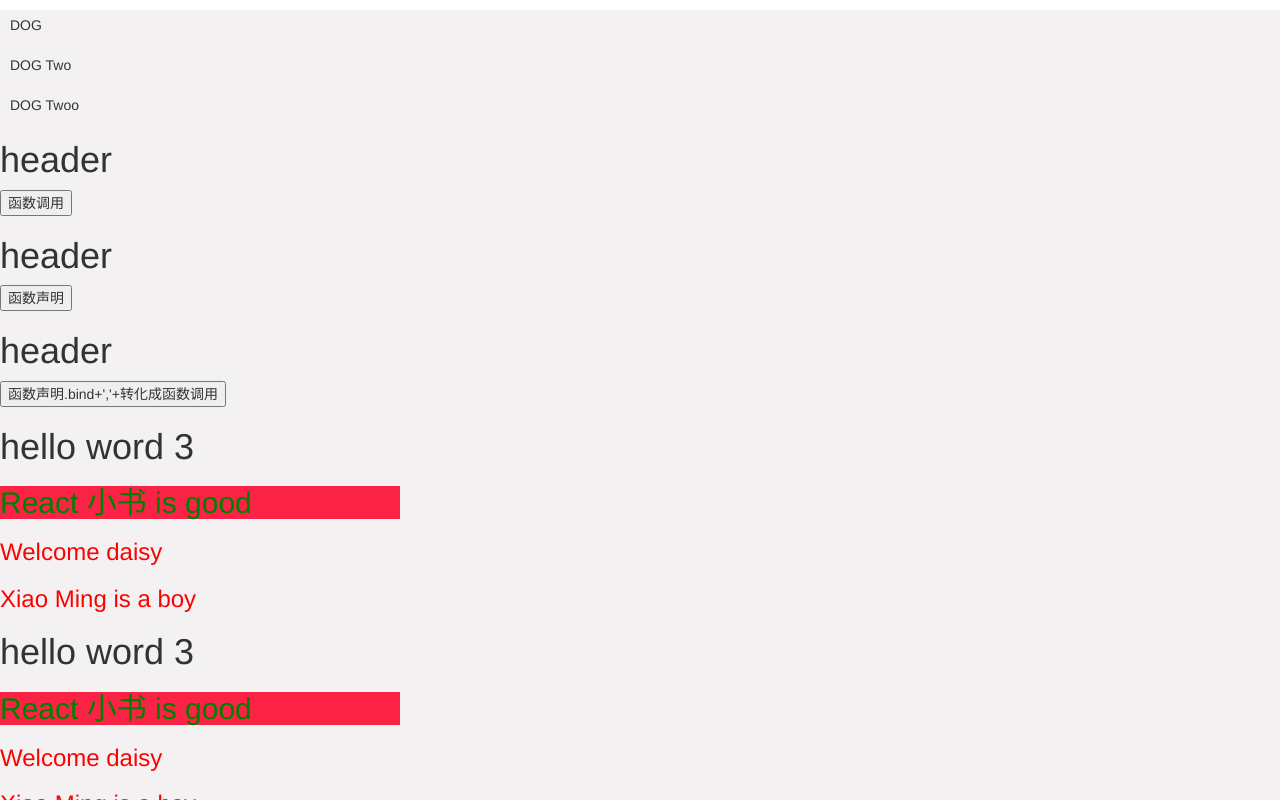
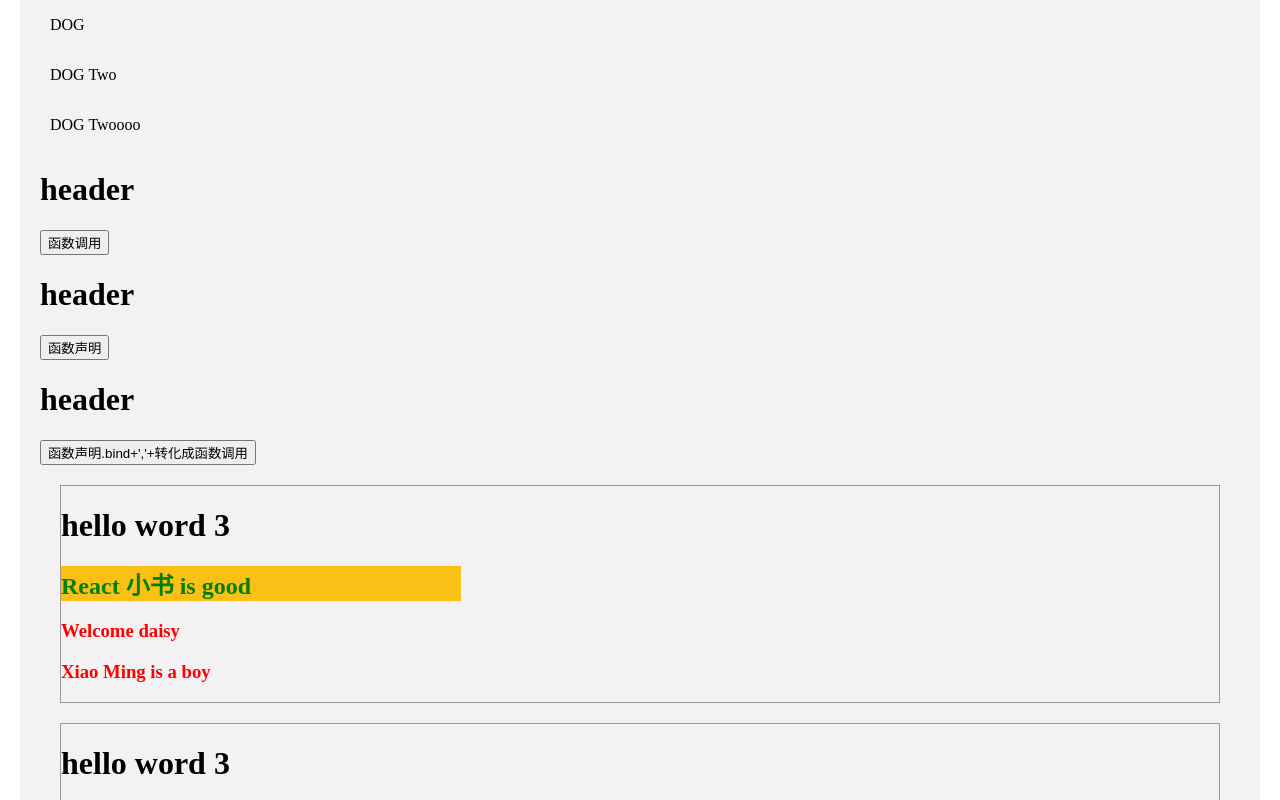
Before and after one commit to daisyXLCUI/ReactApp, a React app: page / in a window 1280 px wide. Shown: the top 800 px of the page. Built offline with nearby package versions, Linux system fonts and the light colour scheme.

Commit message:
update code

```diff
--- a/index.html
+++ b/index.html
@@ -3,10 +3,10 @@
 <head>
   <meta charset="UTF-8">
   <title>ReactJS</title>
-  <link rel="stylesheet" href="https://maxcdn.bootstrapcdn.com/bootstrap/3.3.6/css/bootstrap.min.css">
+  <link rel="stylesheet" href="src/style/index.css">
 </head>
 <body>
-  <div id="app" style="background:#f3f1f1"></div>
+  <div id="app" style="background:#f3f1f1;margin: 0px 20px;padding: 0 20px;overflow: hidden;"></div>
   <script src="bundle.js"></script>
 </body>
 </html>
--- a/package.json
+++ b/package.json
@@ -4,7 +4,7 @@
   "description": "react develepment by daisy",
   "main": "index.html",
   "scripts": {
-    "start": "webpack-dev-server --hot",
+    "start": "webpack-dev-server --inline",
     "build": "webpack"
   },
   "repository": {
--- a/src/app.jsx
+++ b/src/app.jsx
@@ -1,25 +1,24 @@
 import React, { Component } from 'react';
 import ReactDOM from 'react-dom';
-import './index.css';
 
 class Title extends Component {
 	renderSex(goodWord, badWord){
-		const word = true
+		const word = true;
 		return word ? goodWord : badWord
 	}
 
 	render(){
 	  const word = 'hello word';
-	  var daisyApp = 'header';
+	  const daisyApp = 'header';
 	  let isGood = true;
-	  var headerStyle = {
+	  let headerStyle = {
 		  'color' : 'green',
 	  	  'width': '400px',
 	  	  'height': 'auto',
-	  	  'background': '#fa2345'
+	  	  'background': '#fac016'
 	  };
 	  return(
-	      <div>
+	      <div className='titleStyle'>
 	        <h1>{word} {1+2}</h1>
 	        <h2 style={headerStyle}>React 小书 {isGood ? 'is good' : null}</h2>
 	        <h3 className='daisyApp'>Welcome {((function(){ return 'daisy'})())}</h3>
@@ -36,11 +35,11 @@ class Header extends Component {
 	}
 
 	bark (a) {
-	   console.log(a)
+	   console.log(this,a)
 	}
 
 	run (b) {
-	   console.log(b)
+	   console.log(this,b)
 	}
 
 	handleDog(a,b){
@@ -53,7 +52,7 @@ class Header extends Component {
 		  <div>
 		  	<div className='dogOne' onClick = {()=>{this.bark('bark');this.run('run')}} >DOG</div>
 		  	<div className='dogOne' onClick = {()=>{this.handleDog('barkTwo','runTwo')}} >DOG Two</div>
-		  	<div className='dogOne' onClick = {this.handleDog.bind(this, 'barkTwoo','runTwoo')} >DOG Twoo</div>
+		  	<div className='dogOne' onClick = {this.handleDog.bind(this,'barkTwoooo','runTwoooo')} >DOG Twoooo</div>
 		  	<h1>header</h1><button onClick={()=>{this.handleClick('函数调用')}}>函数调用</button>
 		  	<h1>header</h1><button onClick={this.handleClick('函数声明')}>函数声明</button>
 		  	<h1>header</h1><button onClick={this.handleClick.bind(this,'函数声明到调用')}>函数声明.bind+','+转化成函数调用</button>
--- a/src/index.css
+++ /dev/null
@@ -1,9 +0,0 @@
-.daisyApp{
-	color: red;
-}
-
-.dogOne{
-	margin: 10px;
-	height: 30px;
-	line-height: 30px;
-}
--- /dev/null
+++ b/src/style/index.css
@@ -0,0 +1,16 @@
+body{
+	margin: 0px;
+	padding: 0px;
+}
+.daisyApp{
+	color: red;
+}
+.dogOne{
+	padding: 10px;
+	height: 30px;
+	line-height: 30px;
+}
+.titleStyle{
+	border: 1px solid #999;
+	margin: 20px;
+}
--- a/webpack.config.js
+++ b/webpack.config.js
@@ -5,7 +5,10 @@ module.exports = {
       path: __dirname + '/build',
       filename: "bundle.js"
   },
-
+  devtool: 'source-map',
+  resolve: {    //指定可以被import的文件名后缀
+         extensions: ['.js', '.jsx','.sass','.ts']
+     },
   devServer: {
 		inline: true,
 		port: 8083
```
